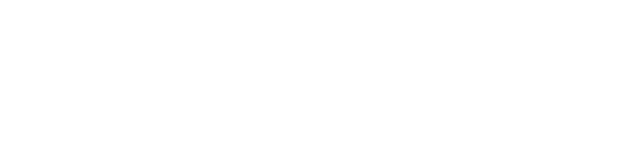
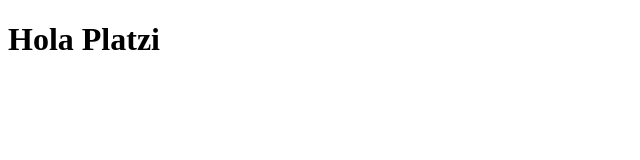
Before and after one commit to Shohen/curso-practico-javascript-desde-cero, a plain HTML site: page index.html in a window 1280 px wide. Shown: the whole page, without its empty margins (0-640 px from the left). Drawn offline with Linux system fonts and the light colour scheme.

Commit message:
Se añade titulo

```diff
--- a/index.html
+++ b/index.html
@@ -8,7 +8,7 @@
 </head>
 <body>
 
-
+    <h1>Hola Platzi </h1>
     <script src="./script.js"></script>
 </body>
 </html>
```
